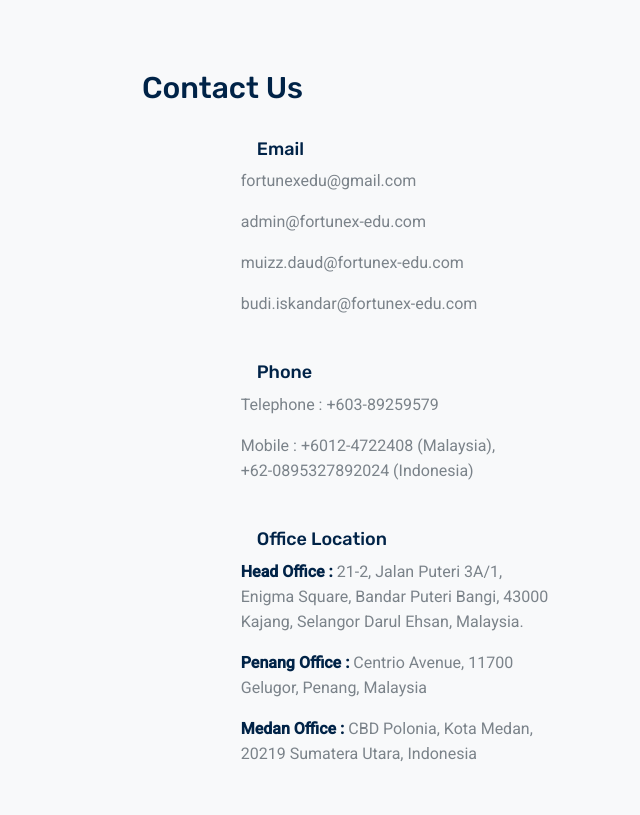
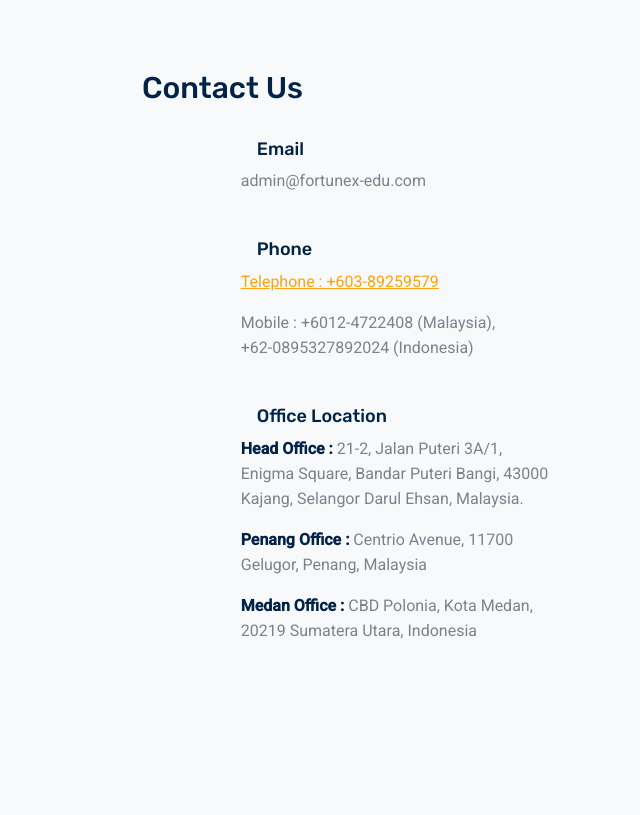
Before and after one commit to alweeStafy/FortunexEducationBeta, a plain HTML site: page index.html in a window 1280 px wide. Shown: the part 10669-11484 px from the top of the page, without its empty margins (640-1280 px from the left). Drawn offline with Linux system fonts and the light colour scheme; some packages are replaced by stand-ins of ours; a script that the page names is missing; files whose address does not match are found by name.

Commit message:
17th commit

```diff
--- a/index.html
+++ b/index.html
@@ -990,10 +990,7 @@
                   <div class="col-lg-7 col-md-9 col-sm-24 single-trainer">
                     <div class="text-sm-left">
                       <h4 class="mb-3">Email</h4>
-                      <p>fortunexedu@gmail.com</p>
                       <p>admin@fortunex-edu.com</p>
-                      <p>muizz.daud@fortunex-edu.com</p>
-                      <p>budi.iskandar@fortunex-edu.com</p>
                     </div>
                   </div>
                 </div>
@@ -1010,7 +1007,7 @@
                   <div class="col-lg-8 col-md-9 col-sm-24 single-trainer">
                     <div class="text-sm-left">
                       <h4 class="mb-3">Phone</h4>
-                      <p>Telephone : +603-89259579</p>
+                      <p style="text-decoration: underline; color: #fca311;">Telephone : +603-89259579</p>
                       <p>
                         Mobile : +6012-4722408 (Malaysia), <br> +62-0895327892024 (Indonesia)
                       </p>
```
